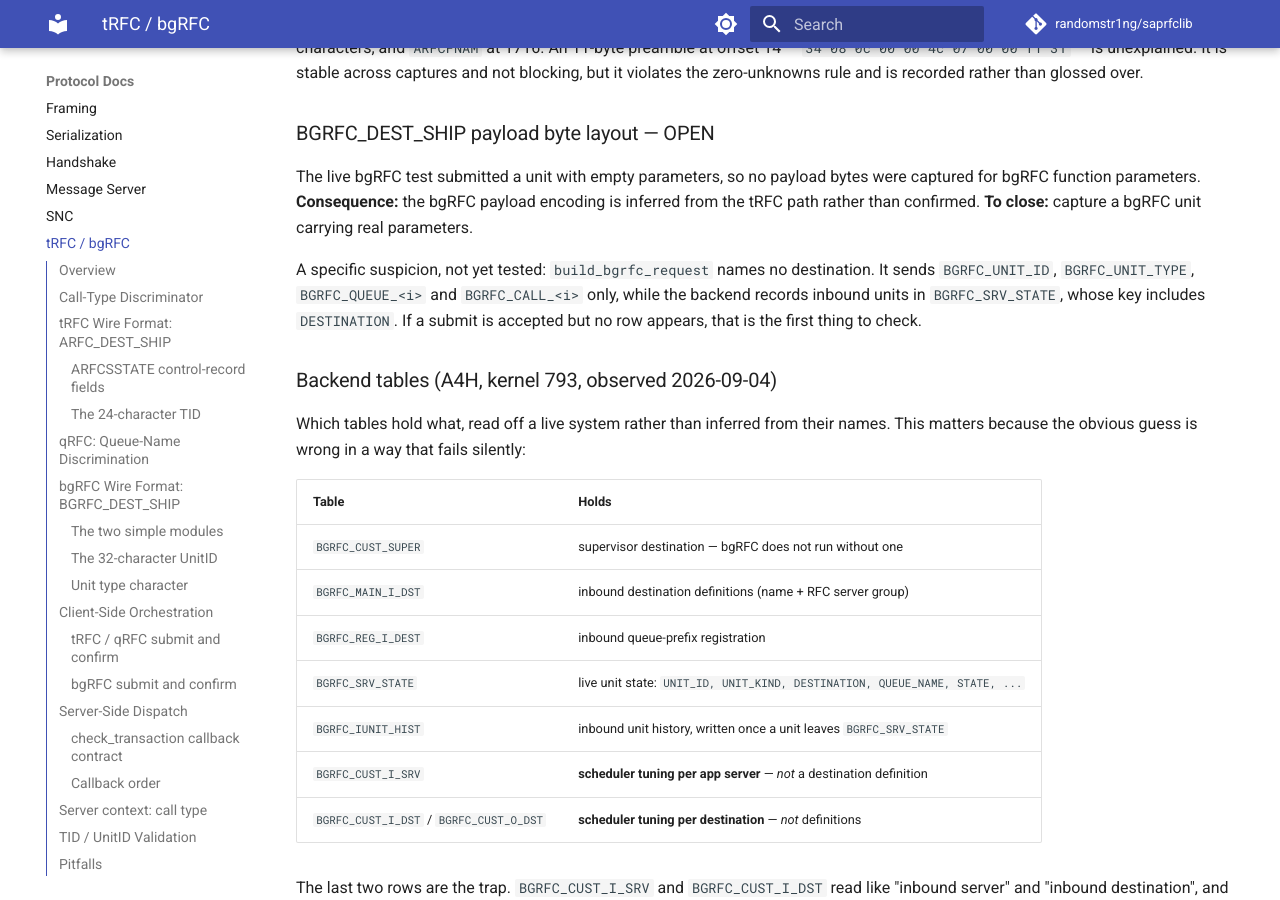
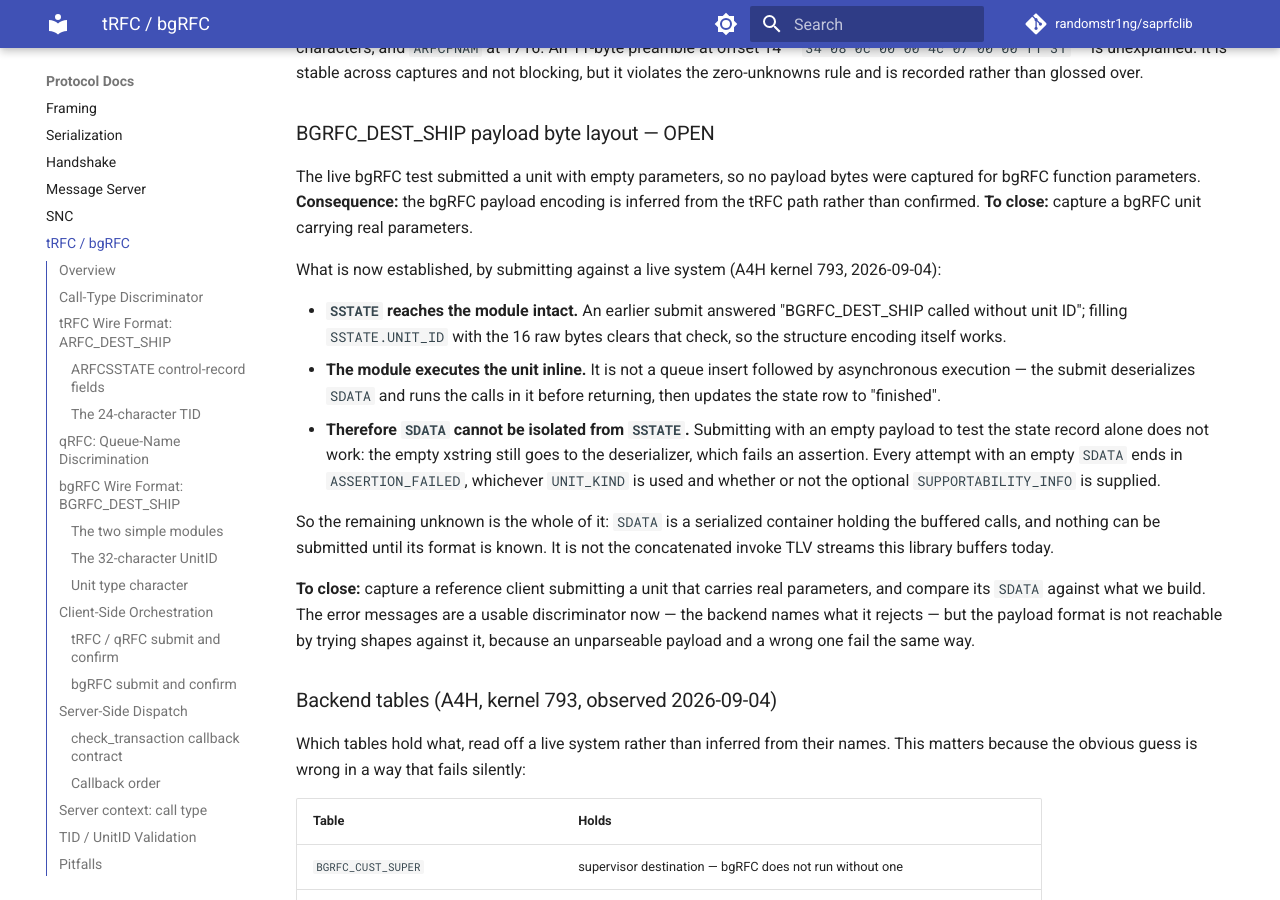
Before and after one commit to randomstr1ng/saprfclib, an MkDocs documentation site: the page built from docs/protocol/trfc.md, in a window 1280 px wide and 900 px high, scrolled down 9210 px. Built offline with MkDocs 1.6.1 and Material for MkDocs 9.7.7, drawn with Linux system fonts in a browser that asks for light colours; comment, search, counter and statistics services are not loaded.

Commit message:
docs: the bgRFC submit executes inline, so SDATA cannot be isolated (#15)
Recorded a suspicion that BGRFC_DEST_SHIP was failing because the frame named no
destination. That was wrong, and live submits settled it: filling SSTATE.UNIT_ID
with the 16 raw bytes clears the "called without unit ID" check, so the structure
encoding works and the destination is carried inside SSTATE.

What actually blocks the submit is different in kind. BGRFC_DEST_SHIP does not
queue the unit for later execution -- it deserializes SDATA and runs the calls
before returning. An empty payload is therefore not a no-op that leaves only the
state record on trial: the empty xstring still reaches the deserializer, and the
call ends in ASSERTION_FAILED. That holds for both inbound UNIT_KIND values and
whether or not the optional SUPPORTABILITY_INFO is supplied.

This invalidates the approach of testing SSTATE with an empty SDATA, which is how
the last several attempts were structured. The two cannot be separated, so the
remaining unknown is the whole payload format rather than a missing field, and it
is not reachable by trying shapes: an unparseable payload and a merely wrong one
fail identically.

To close: capture a reference client submitting a unit carrying real parameters
and diff its SDATA against ours. Recorded as the open gap rather than left as a
list of things that did not work.

```diff
--- a/docs/protocol/trfc.md
+++ b/docs/protocol/trfc.md
@@ -360,10 +360,29 @@ The live bgRFC test submitted a unit with empty parameters, so no payload bytes
 for bgRFC function parameters. **Consequence:** the bgRFC payload encoding is inferred from the
 tRFC path rather than confirmed. **To close:** capture a bgRFC unit carrying real parameters.
 
-A specific suspicion, not yet tested: `build_bgrfc_request` names no destination. It sends
-`BGRFC_UNIT_ID`, `BGRFC_UNIT_TYPE`, `BGRFC_QUEUE_<i>` and `BGRFC_CALL_<i>` only, while the
-backend records inbound units in `BGRFC_SRV_STATE`, whose key includes `DESTINATION`. If a
-submit is accepted but no row appears, that is the first thing to check.
+What is now established, by submitting against a live system (A4H kernel 793, 2026-09-04):
+
+* **`SSTATE` reaches the module intact.** An earlier submit answered "BGRFC_DEST_SHIP
+  called without unit ID"; filling `SSTATE.UNIT_ID` with the 16 raw bytes clears that
+  check, so the structure encoding itself works.
+* **The module executes the unit inline.** It is not a queue insert followed by
+  asynchronous execution — the submit deserializes `SDATA` and runs the calls in it
+  before returning, then updates the state row to "finished".
+* **Therefore `SDATA` cannot be isolated from `SSTATE`.** Submitting with an empty
+  payload to test the state record alone does not work: the empty xstring still goes
+  to the deserializer, which fails an assertion. Every attempt with an empty `SDATA`
+  ends in `ASSERTION_FAILED`, whichever `UNIT_KIND` is used and whether or not the
+  optional `SUPPORTABILITY_INFO` is supplied.
+
+So the remaining unknown is the whole of it: `SDATA` is a serialized container holding
+the buffered calls, and nothing can be submitted until its format is known. It is not
+the concatenated invoke TLV streams this library buffers today.
+
+**To close:** capture a reference client submitting a unit that carries real parameters,
+and compare its `SDATA` against what we build. The error messages are a usable
+discriminator now — the backend names what it rejects — but the payload format is not
+reachable by trying shapes against it, because an unparseable payload and a wrong one
+fail the same way.
 
 ### Backend tables (A4H, kernel 793, observed 2026-09-04)
 
```
